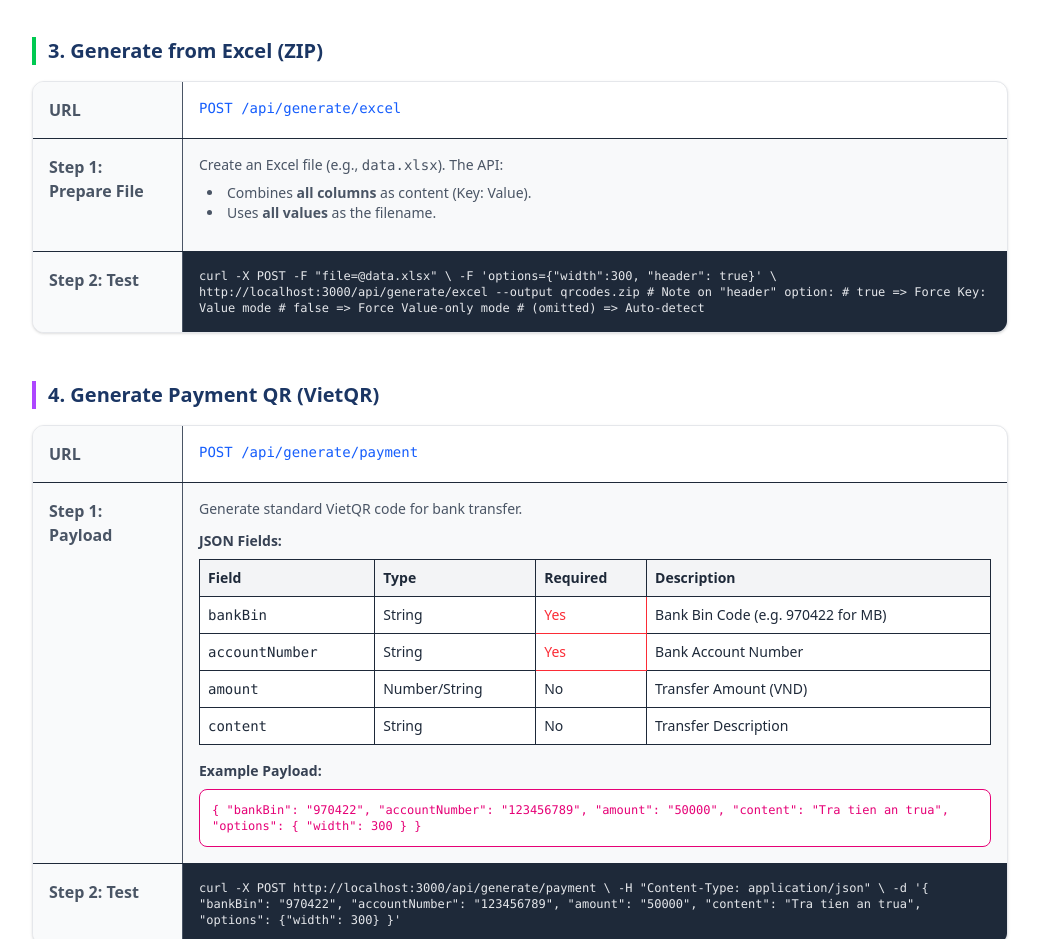
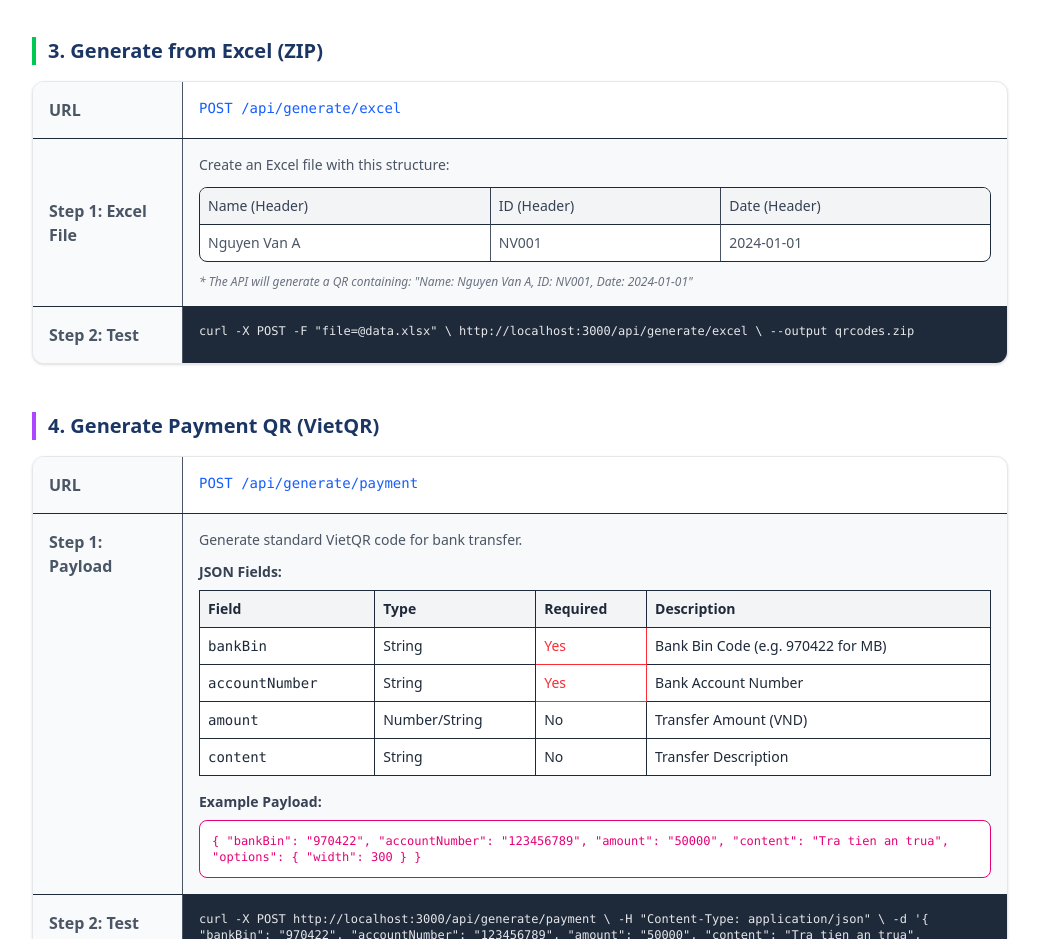
Before and after one commit to Rheinmir/qr-generator-module, a React (Vite) app: page /docs in a window 1280 px wide. Shown: the part 1840-2779 px from the top of the page, without its empty margins (120-1159 px from the left). Built offline with nearby package versions, Linux system fonts and the light colour scheme.

Commit message:
docs: clarify excel endpoint with visual table example

```diff
--- a/src/pages/Landing.tsx
+++ b/src/pages/Landing.tsx
@@ -178,26 +178,39 @@ document.body.appendChild(img);`}
                                 </div>
                             </div>
                             <div className="grid grid-cols-1 md:grid-cols-[150px_1fr] divide-y md:divide-y-0 md:divide-x border-b">
-                                <div className="p-4 bg-gray-50 font-semibold text-gray-600">Step 1: Prepare File</div>
+                                <div className="p-4 bg-gray-50 font-semibold text-gray-600 flex items-center">Step 1: Excel File</div>
                                 <div className="p-4 bg-[#f8f9fa] overflow-x-auto">
-                                    <p className="text-sm text-gray-600 mb-2">Create an Excel file (e.g., <code>data.xlsx</code>). The API:</p>
-                                    <ul className="list-disc list-inside text-sm text-gray-600 mb-3 ml-2">
-                                        <li>Combines <b>all columns</b> as content (Key: Value).</li>
-                                        <li>Uses <b>all values</b> as the filename.</li>
-                                    </ul>
+                                    <p className="text-sm text-gray-600 mb-3">Create an Excel file with this structure:</p>
+
+                                    <div className="bg-white border rounded-lg overflow-hidden mb-3">
+                                        <table className="w-full text-sm text-left">
+                                            <thead className="bg-gray-100 border-b">
+                                                <tr>
+                                                    <th className="p-2 border-r font-medium text-gray-700">Name (Header)</th>
+                                                    <th className="p-2 border-r font-medium text-gray-700">ID (Header)</th>
+                                                    <th className="p-2 font-medium text-gray-700">Date (Header)</th>
+                                                </tr>
+                                            </thead>
+                                            <tbody>
+                                                <tr>
+                                                    <td className="p-2 border-r text-gray-600">Nguyen Van A</td>
+                                                    <td className="p-2 border-r text-gray-600">NV001</td>
+                                                    <td className="p-2 text-gray-600">2024-01-01</td>
+                                                </tr>
+                                            </tbody>
+                                        </table>
+                                    </div>
+                                    <p className="text-xs text-gray-500 italic">
+                                        * The API will generate a QR containing: "Name: Nguyen Van A, ID: NV001, Date: 2024-01-01"
+                                    </p>
                                 </div>
                             </div>
                             <div className="grid grid-cols-1 md:grid-cols-[150px_1fr] divide-y md:divide-y-0 md:divide-x">
-                                <div className="p-4 bg-gray-50 font-semibold text-gray-600">Step 2: Test</div>
+                                <div className="p-4 bg-gray-50 font-semibold text-gray-600 flex items-center">Step 2: Test</div>
                                 <div className="p-4 bg-gray-800 text-gray-200 font-mono text-xs overflow-x-auto">
 {`curl -X POST -F "file=@data.xlsx" \\
-     -F 'options={"width":300, "header": true}' \\
-     http://localhost:3000/api/generate/excel --output qrcodes.zip
-
-# Note on "header" option:
-# true  => Force Key: Value mode
-# false => Force Value-only mode
-# (omitted) => Auto-detect`}
+     http://localhost:3000/api/generate/excel \\
+     --output qrcodes.zip`}
                                 </div>
                             </div>
                         </div>
```
